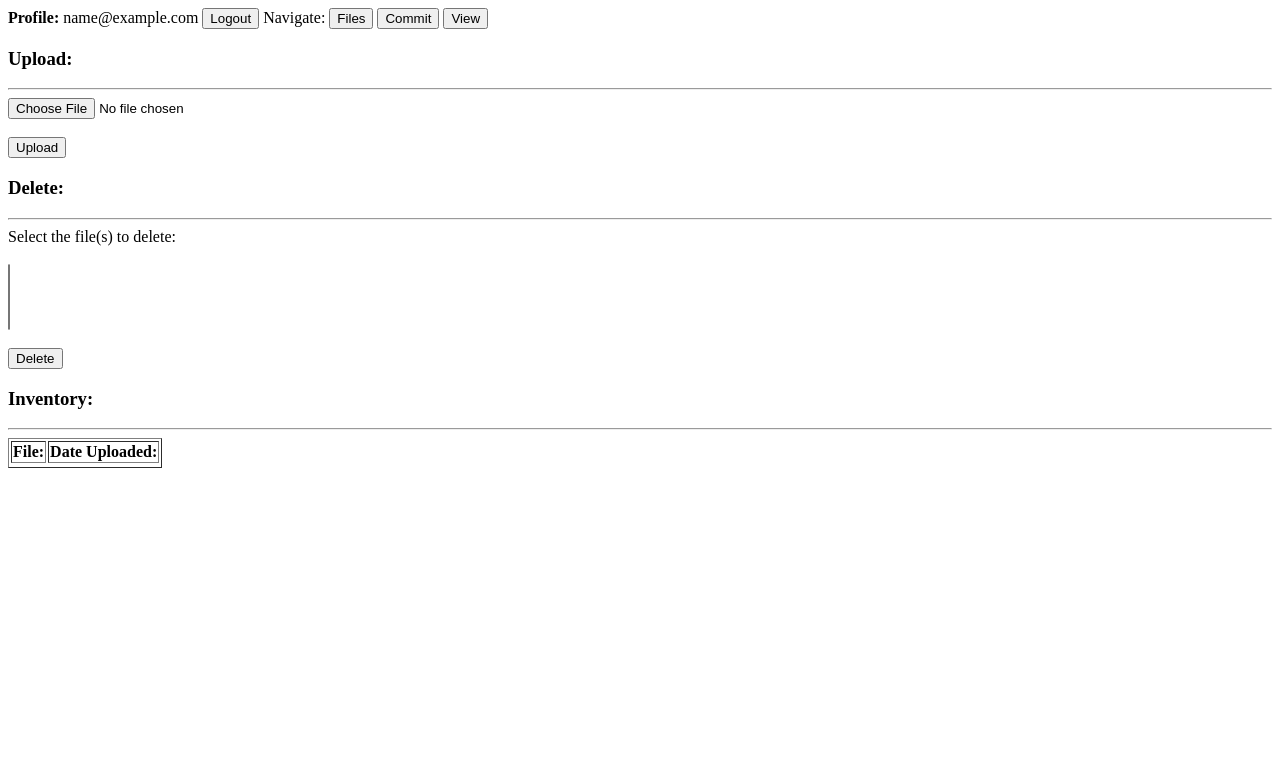
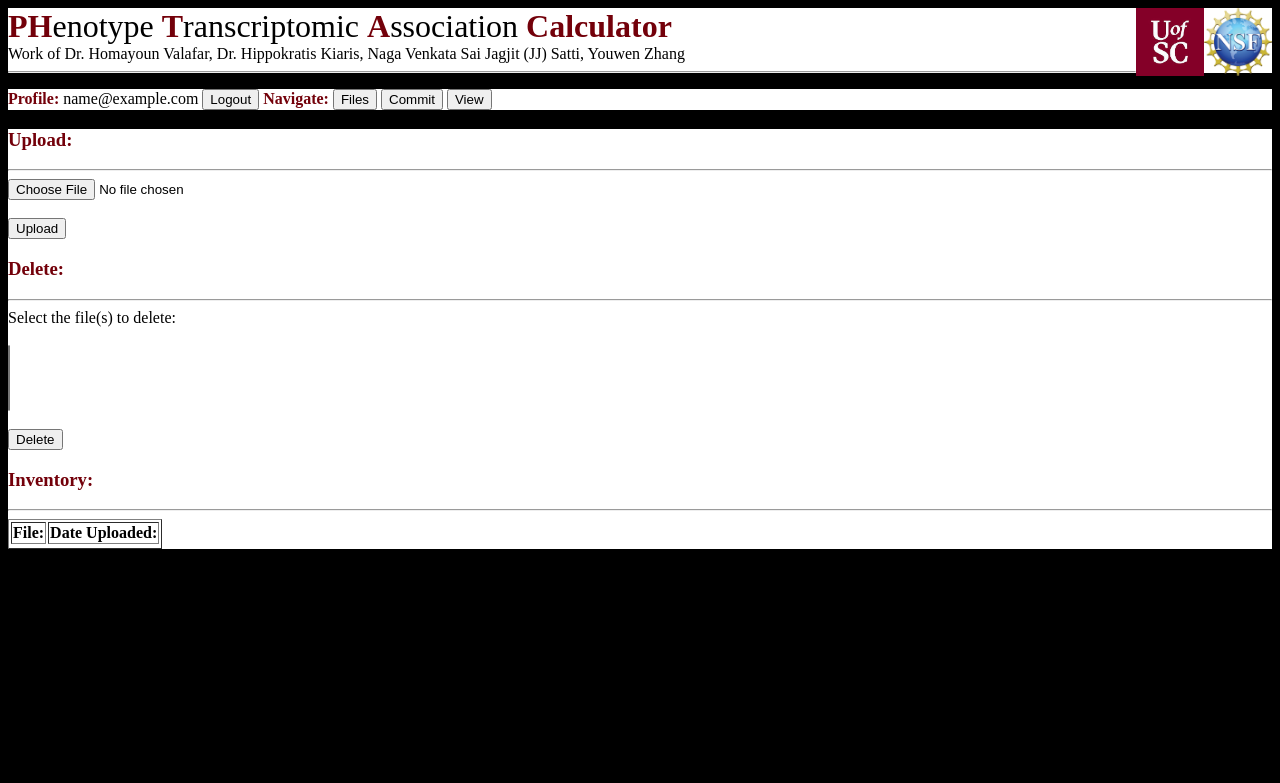
Before and after one commit to JJ8428/PHTA-v2, a PHP site: page / in a window 1280 px wide. Shown: the top 783 px of the page. Run offline with PHP 8.4, Linux system fonts and the light colour scheme; the visitor is signed in with stand-in values (Sample User, id 1); lists and menus that the app fills with data are empty.

Commit message:
Add files via upload

```diff
--- a/index.php
+++ b/index.php
@@ -246,8 +246,32 @@
         <meta charset="UTF-8">
         <title>PHTA-v2</title>
     </head>
-    <style></style>
+    <style>
+        body
+        {
+            background-color: black;
+        }
+        #body
+        {
+            background-color: white;
+        }
+        h3, b, hr
+        {
+            color: #73000a;
+        }
+    </style>
     <body>
+        <div id="body">
+            <h1 style="display:inline; font-weight:normal">
+                <b>PH</b>enotype <b>T</b>ranscriptomic <b>A</b>ssociation <b>Calculator</b>
+            </h1>
+            <img id="img2" src="img/nsf-logo.png" height="68px" width="68px" style="display: inline; float:right">
+            <img src="img/usc.jpeg" height="68px" width="68px" style="display: inline; float:right">
+            </br>
+            Work of Dr. Homayoun Valafar, Dr. Hippokratis Kiaris, Naga Venkata Sai Jagjit (JJ) Satti, Youwen Zhang
+            <hr>
+        </div>
+        <div id="body">
             <form action="" method="post" enctype="multipart/form-data">
                 <?php
                     // Login menu
@@ -268,12 +292,14 @@
                     {
                         echo '<b>Profile:</b> ' . $_SESSION['whoami'] .
                         ' <input type="submit" name="logout" value="Logout">' .
-                    ' Navigate: <input type="submit" name="page1" value="Files">' .
+                        ' <b>Navigate:</b> <input type="submit" name="page1" value="Files">' .
                         ' <input type="submit" name="page2" value="Commit">' .
                         ' <input type="submit" name="page3" value="View">';
                     }
                 ?>
             </form>
+        </div>
+        <div id="body">
             <form action="" method="post" enctype="multipart/form-data">
                 <?php
                     // Upload menu
@@ -320,6 +346,8 @@
                     }
                 ?>
             </form>
+        </div>
+        <div id="body">
             <?php
                 if ($_SESSION['logged']  && $_SESSION['page'] == 2)
                 {
@@ -424,6 +452,8 @@
                     }
                 ?>
             </form>
+        </div>
+        <div id="body">
             <form action="" method="post" enctype="multipart/form-data">
                 <?php
                     // Show commit history
@@ -480,5 +510,6 @@
                     }
                 ?>
             </form>
+        </div>
     </body>
 </html>
```
Also changed, not shown: create.php (+26 -0 lines), img/nsf-logo.png (added), img/usc.jpeg (added), 1 other file. Lines whose indentation alone changed are shown as unchanged.
